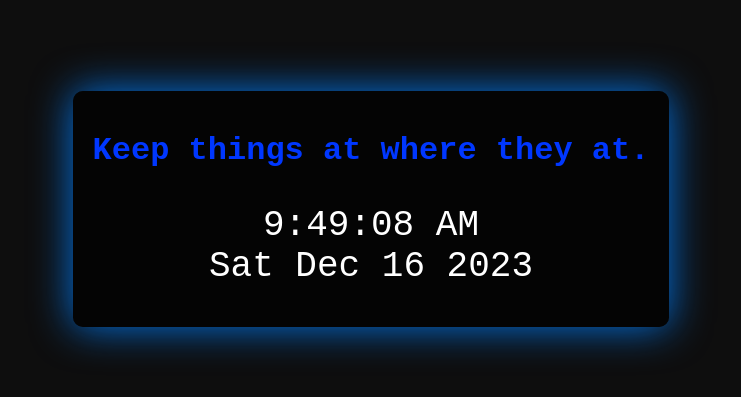
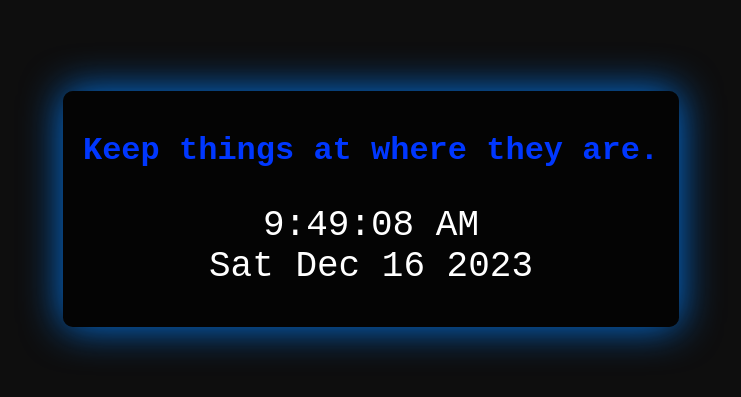
Before and after one commit to MeowX-2/Browser, a plain HTML site: page index.html in a window 1280 px wide. Shown: the part 191-588 px from the top of the page, without its empty margins (269-1010 px from the left). Drawn offline with Linux system fonts and the light colour scheme.

Commit message:
Update index.html

```diff
--- a/index.html
+++ b/index.html
@@ -49,7 +49,7 @@
 <body>
 
     <div id="widget-container">
-        <h1>Keep things at where they at. </h1>
+        <h1>Keep things at where they are. </h1>
         <p id="datetime"></p>
     </div>
 
```
